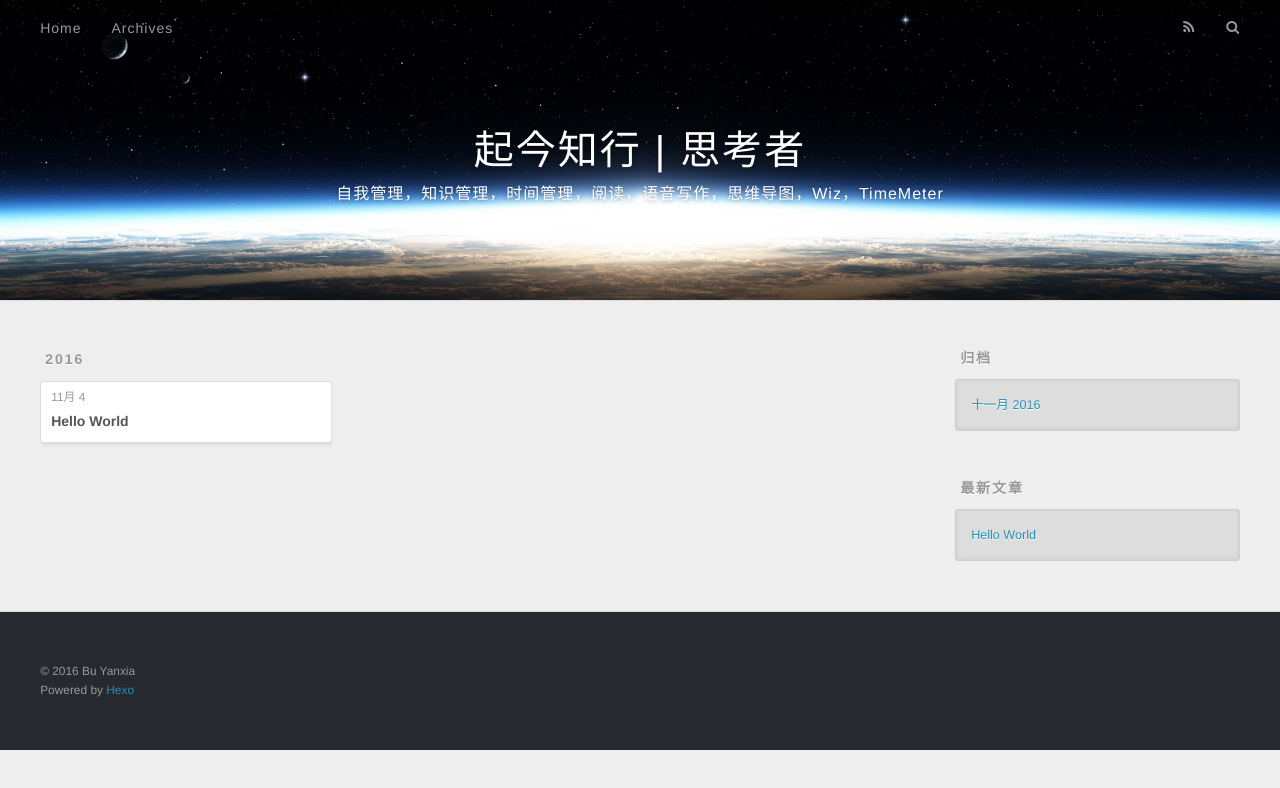
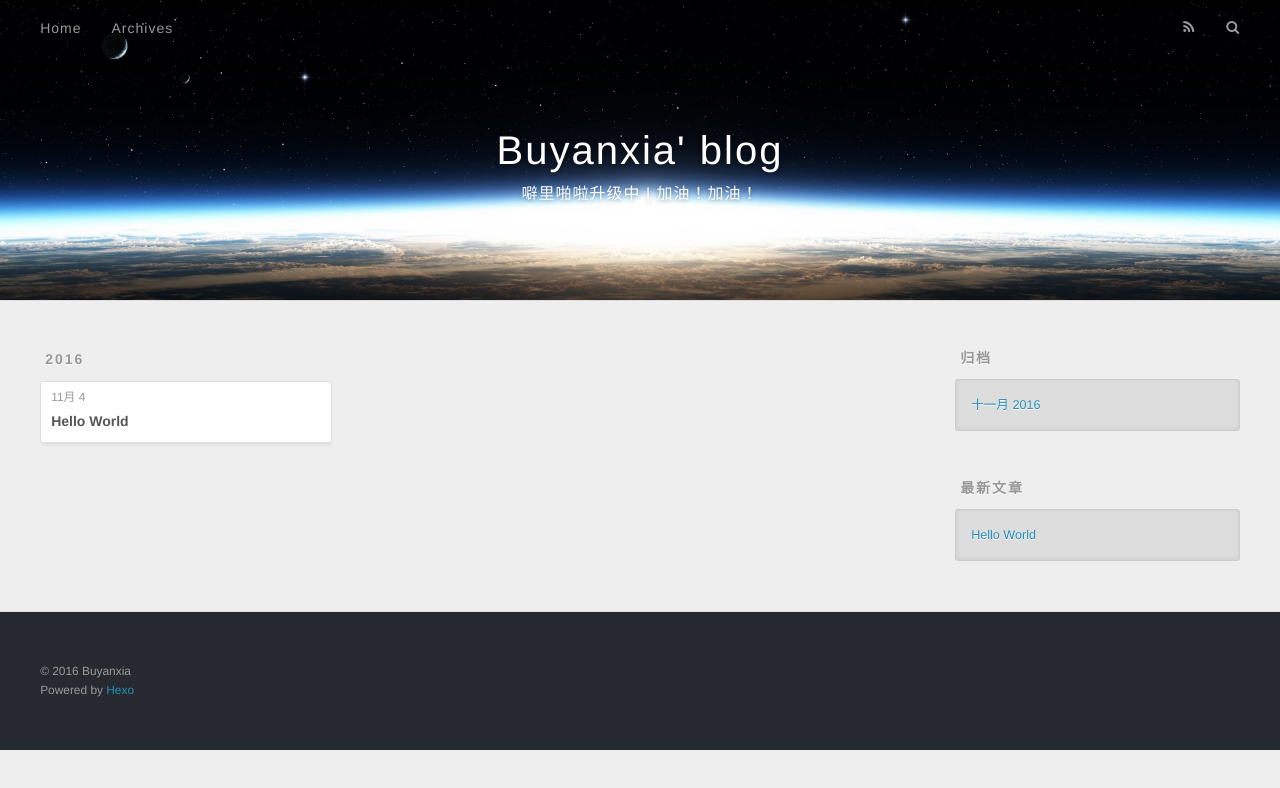
Before and after one commit to buyanxia/buyanxia.github.io, a plain HTML site: page archives/2016/11/index.html in a window 1280 px wide. Drawn offline with nearby package versions, Linux system fonts and the light colour scheme.

Commit message:
Site updated: 2016-11-04 16:47:37

```diff
--- a/archives/2016/11/index.html
+++ b/archives/2016/11/index.html
@@ -3,19 +3,19 @@
 <head>
   <meta charset="utf-8">
 
-  <title>归档: 2016/11 | 起今知行 | 思考者</title>
+  <title>归档: 2016/11 | Buyanxia&#39; blog</title>
   <meta name="viewport" content="width=device-width, initial-scale=1, maximum-scale=1">
-  <meta name="description" content="自我管理，知识管理，时间管理，阅读，语音写作，思维导图，Wiz，TimeMeter">
+  <meta name="description" content="噼里啪啦升级中 | 加油！加油！">
 <meta property="og:type" content="website">
-<meta property="og:title" content="起今知行 | 思考者">
+<meta property="og:title" content="Buyanxia' blog">
 <meta property="og:url" content="http://yoursite.com/archives/2016/11/index.html">
-<meta property="og:site_name" content="起今知行 | 思考者">
-<meta property="og:description" content="自我管理，知识管理，时间管理，阅读，语音写作，思维导图，Wiz，TimeMeter">
+<meta property="og:site_name" content="Buyanxia' blog">
+<meta property="og:description" content="噼里啪啦升级中 | 加油！加油！">
 <meta name="twitter:card" content="summary">
-<meta name="twitter:title" content="起今知行 | 思考者">
-<meta name="twitter:description" content="自我管理，知识管理，时间管理，阅读，语音写作，思维导图，Wiz，TimeMeter">
+<meta name="twitter:title" content="Buyanxia' blog">
+<meta name="twitter:description" content="噼里啪啦升级中 | 加油！加油！">
 
-    <link rel="alternate" href="/atom.xml" title="起今知行 | 思考者" type="application/atom+xml">
+    <link rel="alternate" href="/atom.xml" title="Buyanxia&#39; blog" type="application/atom+xml">
 
 
     <link rel="icon" href="/favicon.png">
@@ -36,11 +36,11 @@
   <div id="header-outer" class="outer">
     <div id="header-title" class="inner">
       <h1 id="logo-wrap">
-        <a href="/" id="logo">起今知行 | 思考者</a>
+        <a href="/" id="logo">Buyanxia&#39; blog</a>
       </h1>
 
         <h2 id="subtitle-wrap">
-          <a href="/" id="subtitle">自我管理，知识管理，时间管理，阅读，语音写作，思维导图，Wiz，TimeMeter</a>
+          <a href="/" id="subtitle">噼里啪啦升级中 | 加油！加油！</a>
         </h2>
 
     </div>
@@ -144,7 +144,7 @@
 
   <div class="outer">
     <div id="footer-info" class="inner">
-      &copy; 2016 Bu Yanxia<br>
+      &copy; 2016 Buyanxia<br>
       Powered by <a href="http://hexo.io/" target="_blank">Hexo</a>
     </div>
   </div>
```
Also changed, not shown: 2016/11/04/hello-world/index.html (+6 -6 lines), archives/2016/index.html (+11 -11 lines), archives/index.html (+11 -11 lines), index.html (+11 -11 lines).
